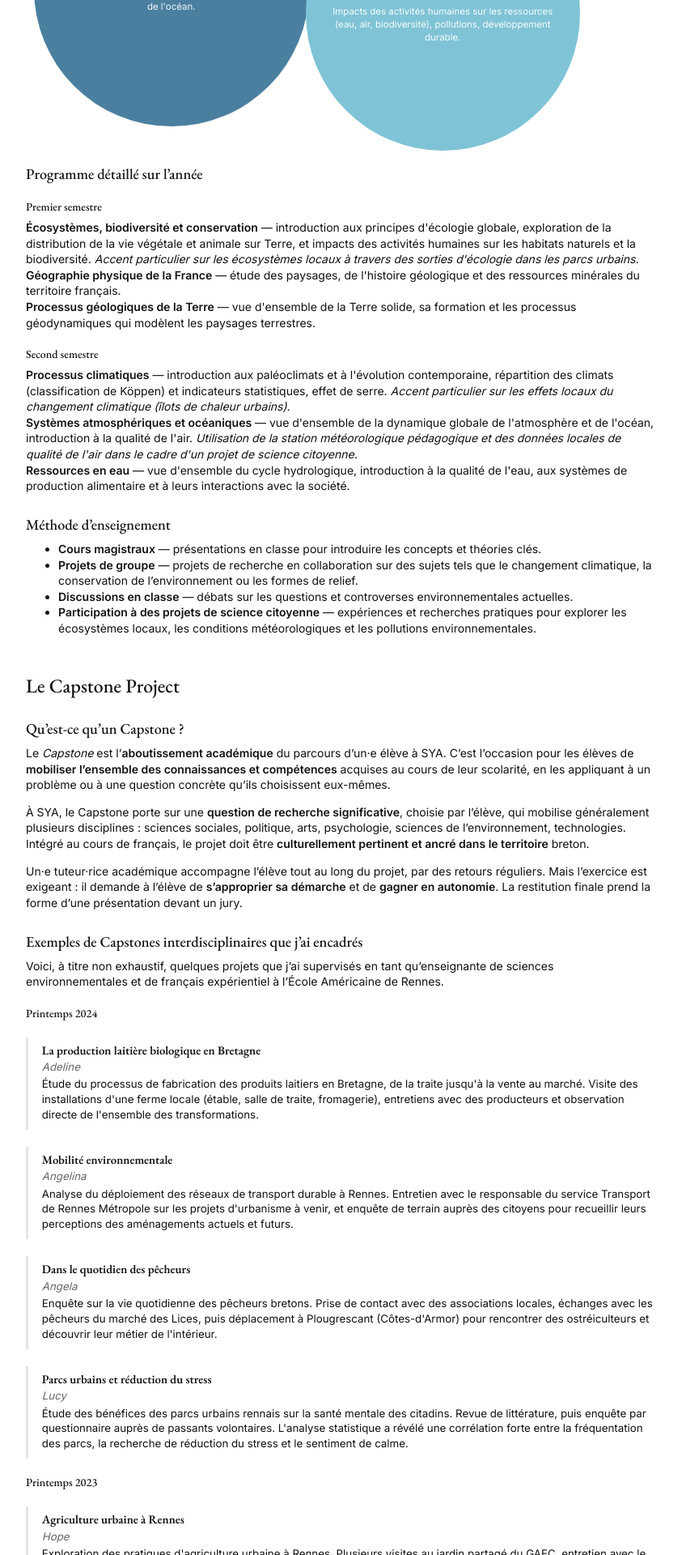
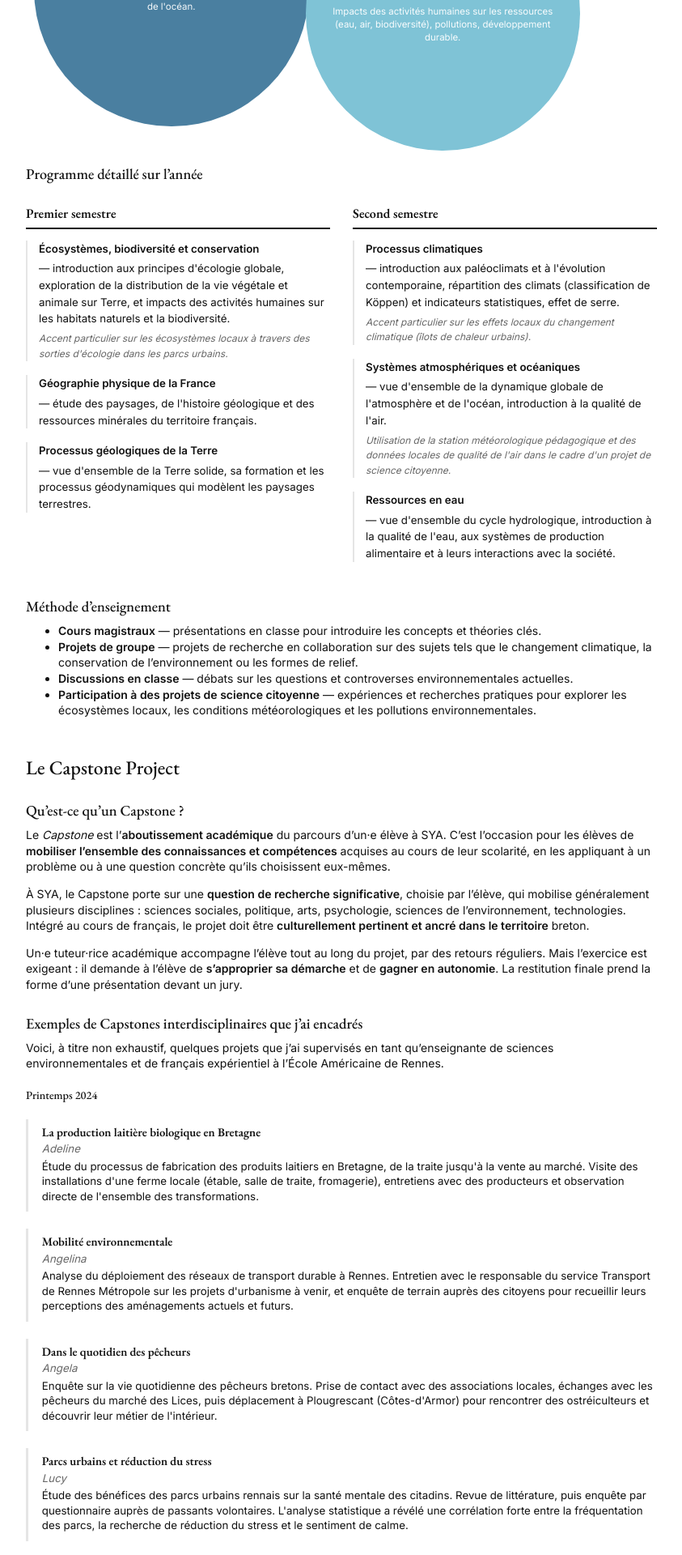
Before and after one commit to marieleapouliquen/marieleapouliquen.github.io, a Jekyll site: the page built from _pages/sya.md, in a window 1280 px wide. Shown: the part 1363-3283 px from the top of the page at 81% size, without its empty margins (218-1061 px from the left). Built offline with Jekyll 4.4.1, drawn with Linux system fonts in a browser that asks for light colours.

Commit message:
Update main.css

```diff
--- a/assets/css/main.css
+++ b/assets/css/main.css
@@ -674,3 +674,50 @@ body.page-cv .container { max-width: 1280px; }
     transform: none !important;
   }
 }
+
+/* ---------- PROGRAMME PAR SEMESTRE (SYA) ---------- */
+.syllabus-program {
+  display: grid;
+  grid-template-columns: 1fr 1fr;
+  gap: 2rem;
+  margin: 2rem 0;
+}
+
+.semester h4 {
+  font-family: var(--font-serif);
+  font-size: 1.15rem;
+  font-weight: 600;
+  margin: 0 0 1rem 0;
+  padding-bottom: 0.5rem;
+  border-bottom: 2px solid var(--color-text);
+  color: var(--color-text);
+}
+
+.program-item {
+  margin-bottom: 1.2rem;
+  padding-left: 1rem;
+  border-left: 2px solid var(--color-border);
+  font-size: 0.95rem;
+  line-height: 1.55;
+}
+
+.program-item strong {
+  display: block;
+  margin-bottom: 0.3rem;
+  font-weight: 600;
+}
+
+.program-item em {
+  display: block;
+  margin-top: 0.4rem;
+  font-size: 0.85rem;
+  color: var(--color-muted);
+  font-style: italic;
+}
+
+@media (max-width: 700px) {
+  .syllabus-program {
+    grid-template-columns: 1fr;
+    gap: 1.5rem;
+  }
+}
```
